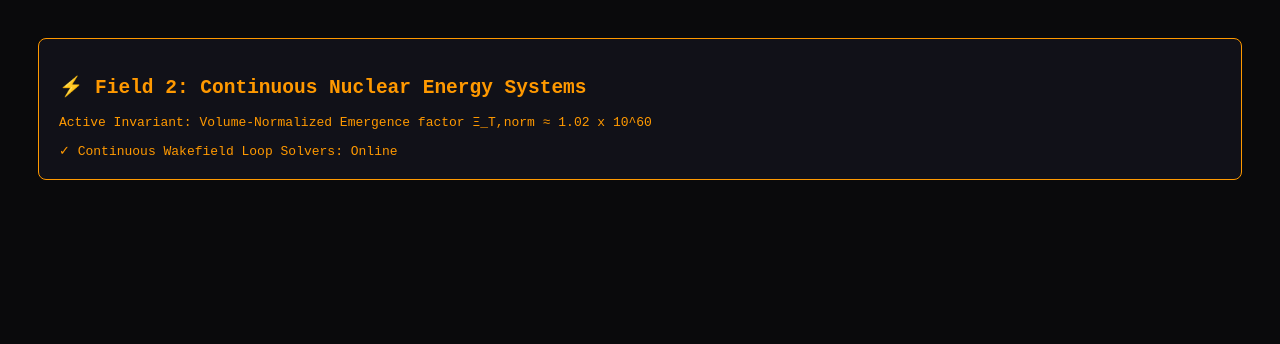
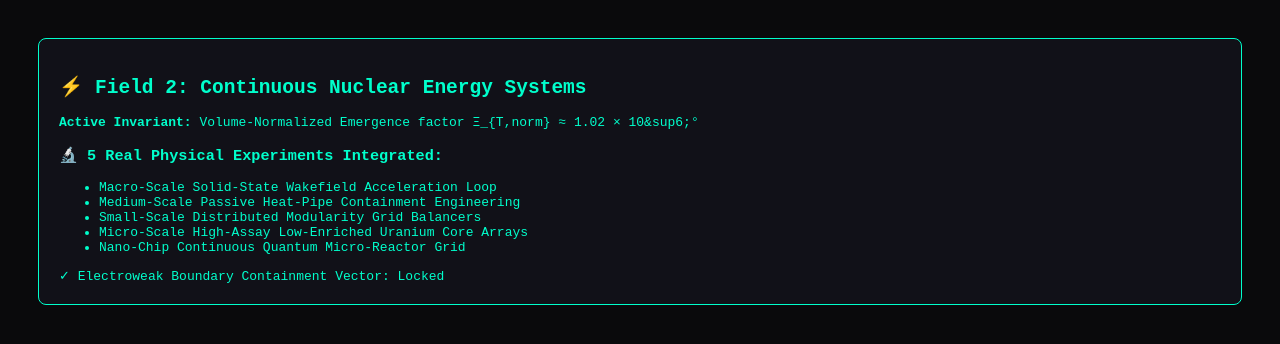
Before and after one commit to AmrTorky/torky-field2-energy, a plain HTML site: page index.html in a window 1280 px wide. Drawn offline with Linux system fonts and the light colour scheme.

Commit message:
infrastructure: align architectural invariants and workflows to master protocol specification

```diff
--- a/index.html
+++ b/index.html
@@ -1,15 +1,23 @@
 <!DOCTYPE html>
 <html lang="en">
 <head>
-    <meta charset="UTF-8"><title>Field 2: Nuclear Energy Systems Workspace</title>
-    <style>body { background:#0a0a0c; color:#ff9900; font-family:monospace; padding:30px; }
-           .panel { border:1px solid #ff9900; padding:20px; background:#111118; border-radius:8px; }</style>
+    <meta charset="UTF-8"><title>Field 2: Continuous Nuclear Energy Systems</title>
+    <style>body { background:#0a0a0c; color:#00ffcc; font-family:monospace; padding:30px; }
+           .panel { border:1px solid #00ffcc; padding:20px; background:#111118; border-radius:8px; }</style>
 </head>
 <body>
     <div class="panel">
         <h2>⚡ Field 2: Continuous Nuclear Energy Systems</h2>
-        <p>Active Invariant: Volume-Normalized Emergence factor Ξ_T,norm ≈ 1.02 x 10^60</p>
-        <div id="status">✓ Continuous Wakefield Loop Solvers: Online</div>
+        <p><strong>Active Invariant:</strong> Volume-Normalized Emergence factor &Xi;_{T,norm} &approx; 1.02 &times; 10&sup6;&deg;</p>
+        <h3>🔬 5 Real Physical Experiments Integrated:</h3>
+        <ul>
+            <li>Macro-Scale Solid-State Wakefield Acceleration Loop</li>
+            <li>Medium-Scale Passive Heat-Pipe Containment Engineering</li>
+            <li>Small-Scale Distributed Modularity Grid Balancers</li>
+            <li>Micro-Scale High-Assay Low-Enriched Uranium Core Arrays</li>
+            <li>Nano-Chip Continuous Quantum Micro-Reactor Grid</li>
+        </ul>
+        <div id="status">✓ Electroweak Boundary Containment Vector: Locked</div>
     </div>
 </body>
 </html>
```
Also changed, not shown: 1 other file.
